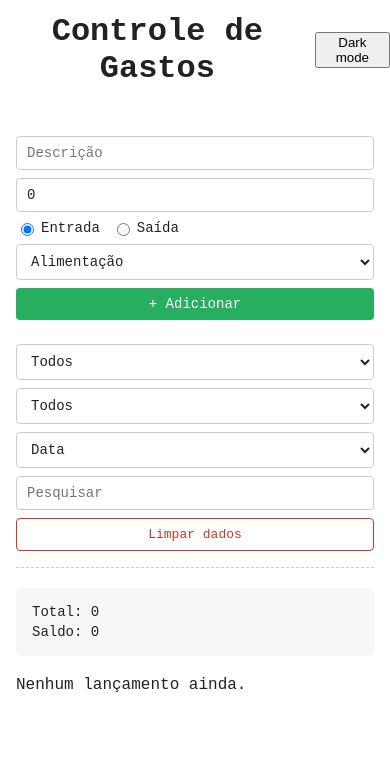
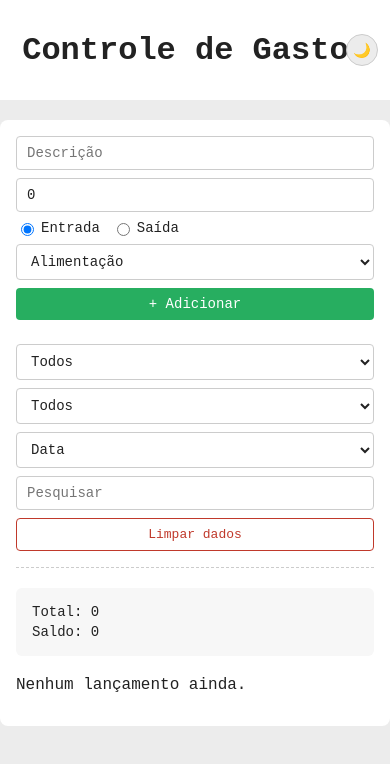
Before and after one commit to Saulorangel87/Controle-de-gastos--exercicio, a React (Vite) app: page / in a window 390 px wide. Shown: the top 764 px of the page. Built offline with nearby package versions, Linux system fonts and the light colour scheme.

Commit message:
feat: aprimorar o cabeçalho com botão de tema e estilos responsivos

```diff
--- a/src/components/Header.jsx
+++ b/src/components/Header.jsx
@@ -4,8 +4,12 @@ export default function Header({ setIsDarkMode, isDarkMode }) {
   return (
     <div className={styles.Header}>
       <h1>Controle de Gastos</h1>
-      <button onClick={() => setIsDarkMode(!isDarkMode)}>
-        {isDarkMode ? "Light mode" : "Dark mode"}
+      <button
+        className={styles.botaoTema}
+        onClick={() => setIsDarkMode(!isDarkMode)}
+        aria-label="Alternar tema"
+      >
+        {isDarkMode ? "☀️" : "🌙"}
       </button>
     </div>
   );
--- a/src/components/Header.module.css
+++ b/src/components/Header.module.css
@@ -1,4 +1,5 @@
 .Header {
+  position: relative;
   display: flex;
   align-items: center;
   justify-content: center;
@@ -12,3 +13,34 @@
   text-align: center;
   margin: 0;
 }
+
+.botaoTema {
+  position: absolute;
+  right: 24px;
+  top: 50%;
+  transform: translateY(-50%);
+  width: 40px;
+  height: 40px;
+  border-radius: 50%;
+  border: 1px solid var(--cor-borda);
+  background-color: var(--cor-fundo-app);
+  font-size: 18px;
+  cursor: pointer;
+  display: flex;
+  align-items: center;
+  justify-content: center;
+  transition: transform 0.15s ease, background-color 0.2s ease;
+}
+
+.botaoTema:hover {
+  transform: translateY(-50%) scale(1.1);
+}
+
+@media (max-width: 480px) {
+  .botaoTema {
+    right: 12px;
+    width: 32px;
+    height: 32px;
+    font-size: 14px;
+  }
+}
--- a/src/index.css
+++ b/src/index.css
@@ -1,5 +1,5 @@
 :root {
-  --cor-fundo-app: #ffffff;
+  --cor-fundo-app: #ececec;
   --cor-fundo-card: #ffffff;
   --cor-fundo-resumo: #f7f7f7;
   --cor-texto: #222222;
@@ -25,5 +25,5 @@
 body {
   margin: 0;
   padding: 0;
-  font-family: "Courier New", Courier, monospace;
+  font-family: 'Courier New', Courier, monospace;
 }
```
